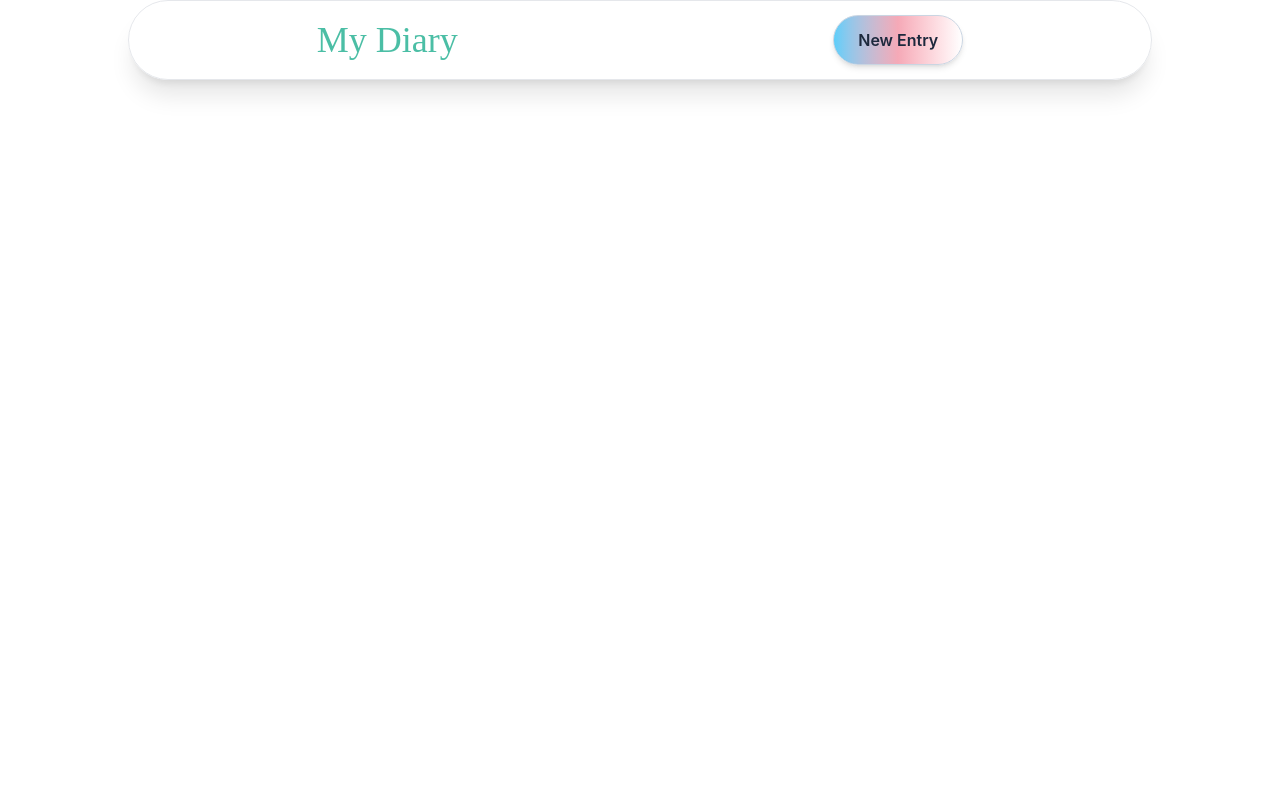
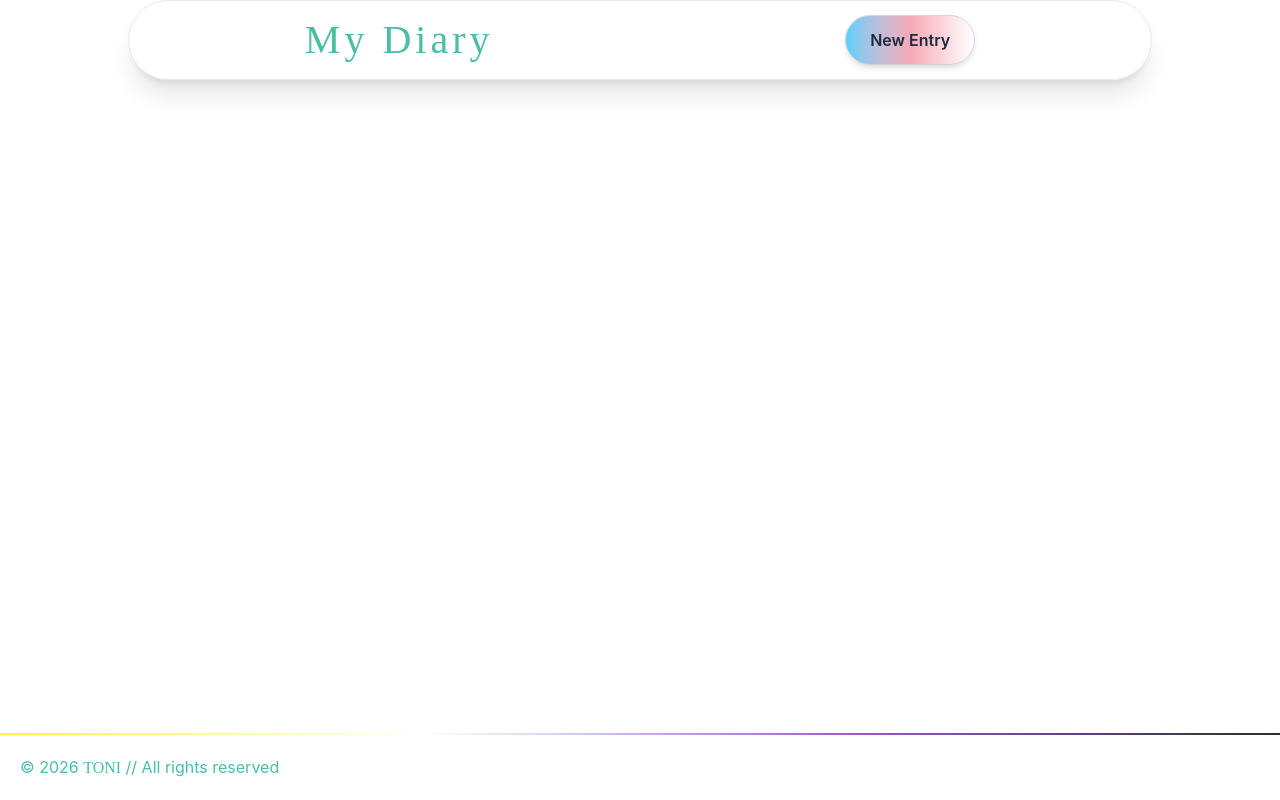
Before and after one commit to MarlaSinger2025/MyDiary, a React (Vite) app: page / in a window 1280 px wide. Built offline with nearby package versions, Linux system fonts and the light colour scheme; a web font is replaced by a local one.

Commit message:
Added footer and last styling edits

```diff
--- a/src/App.jsx
+++ b/src/App.jsx
@@ -3,19 +3,22 @@ import { useState } from "react";
 import EntryOverview from "./components/EntryOverview";
 import Header from "./components/Header";
 import AddEntryModal from "./components/AddEntryModal";
+import Footer from "./components/Footer";
 
 const App = () => {
 
   const [modal, setModal] = useState(false);
 
   return (
-    <div className="h-screen">
+    <div className="min-h-screen flex flex-col">
       <Header openModal={() => setModal(true)}  />
         {modal && (
             <AddEntryModal openModal={setModal} />
         )}
-
+        <main className="flex-1">
       <EntryOverview />
+      </main>
+      <Footer />
     </div>
   )
 };
--- /dev/null
+++ b/src/components/Footer.jsx
@@ -0,0 +1,13 @@
+export default function Footer() {
+    return (
+        <div className="p-5 border-t"
+        style={{
+            borderTopWidth: "2px",
+            borderImage: "linear-gradient(to right, #FFF433, #FFFFFF, #9B59D0, #2D2D2D) 1",
+              }}
+        >
+            {/* <div className="mt-3 h-0.5 bg-linear-to-r from-[#332b2f] via-[#ffd800] to-[#21b1ff]" /> */}
+            <p className="text-[#4bbea5]">© 2026 <span className="font-heading">TONI</span> // All rights reserved </p>
+        </div>
+    )
+};
--- a/src/components/Header.jsx
+++ b/src/components/Header.jsx
@@ -6,7 +6,7 @@ const Header = ({ openModal }) => {
     className="sticky top-0 z-50 bg-white/50 backdrop-blur border rounded-full w-[80%] h-20 border-gray-200 shadow-xl mx-auto"
           >
             <div className="flex flex-1 flex-row justify-around items-center h-full">
-            <h1 className="font-heading text-[#4bbea5] text-4xl">My Diary</h1>
+            <h1 className="tracking-widest font-heading text-[#4bbea5] text-[2.5rem]">My Diary</h1>
             <Navigation  openModal={openModal} />
             </div>
         </header>
```
